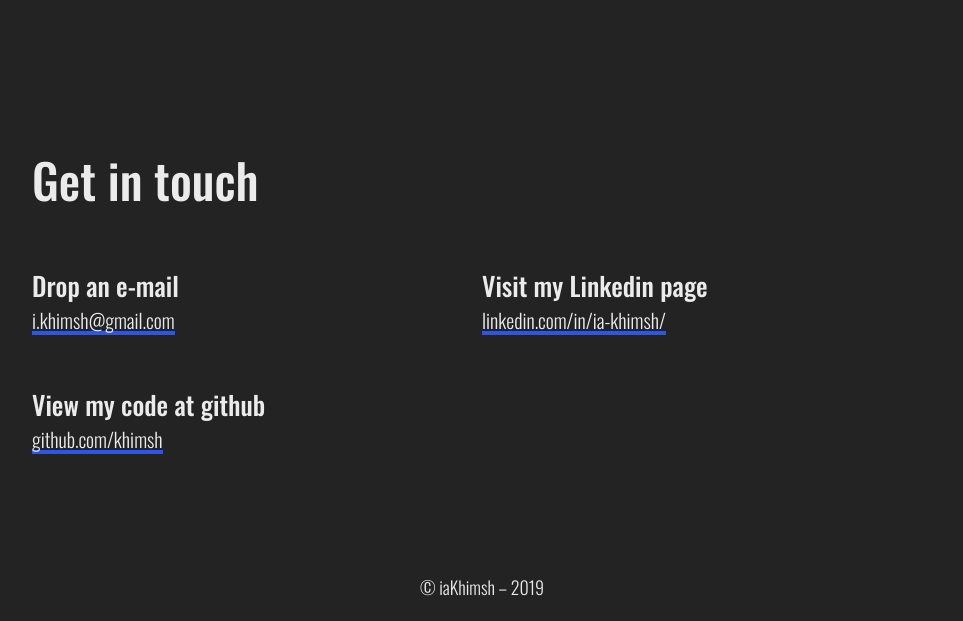
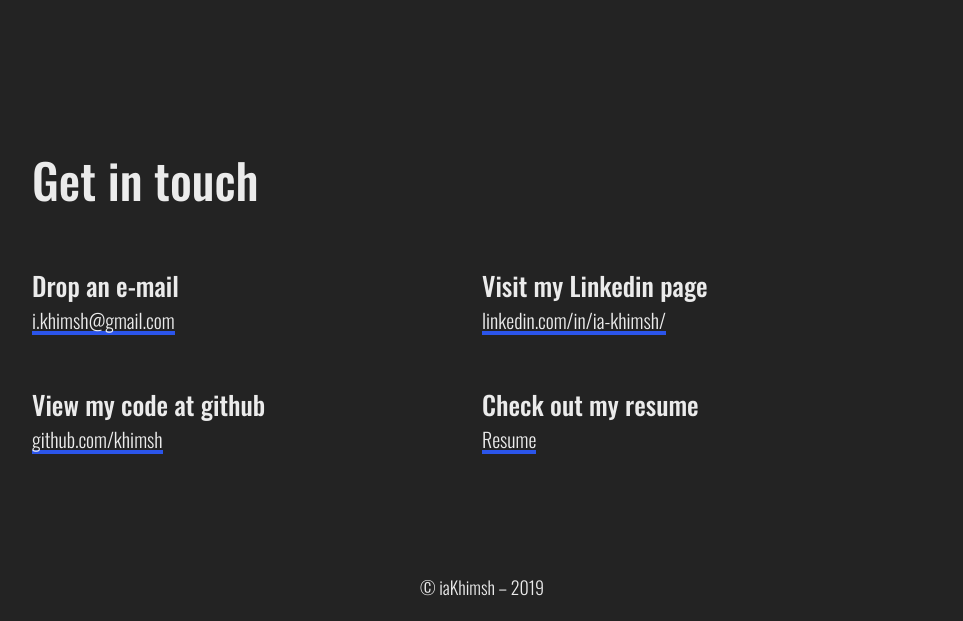
Before and after one commit to khimsh/khimsh.github.io, a website: page index.html in a window 1280 px wide. Shown: the part 2401-3022 px from the top of the page, without its empty margins (158-1121 px from the left). Drawn offline with nearby package versions, Linux system fonts and the light colour scheme.

Commit message:
added link to resume.

```diff
--- a/index.html
+++ b/index.html
@@ -186,6 +186,10 @@
                     <h3>View my code at github</h3>
                     <a href="https://github.com/khimsh" target="_blank" rel="noreferrer">github.com/khimsh</a>
                 </li>
+                <li>
+                    <h3>Check out my resume</h3>
+                    <a href="https://khimsh.github.io/resume/" target="_blank" rel="noreferrer">Resume</a>
+                </li>
             </ul>
         </div>
     </section><!-- end section Contact -->
```
